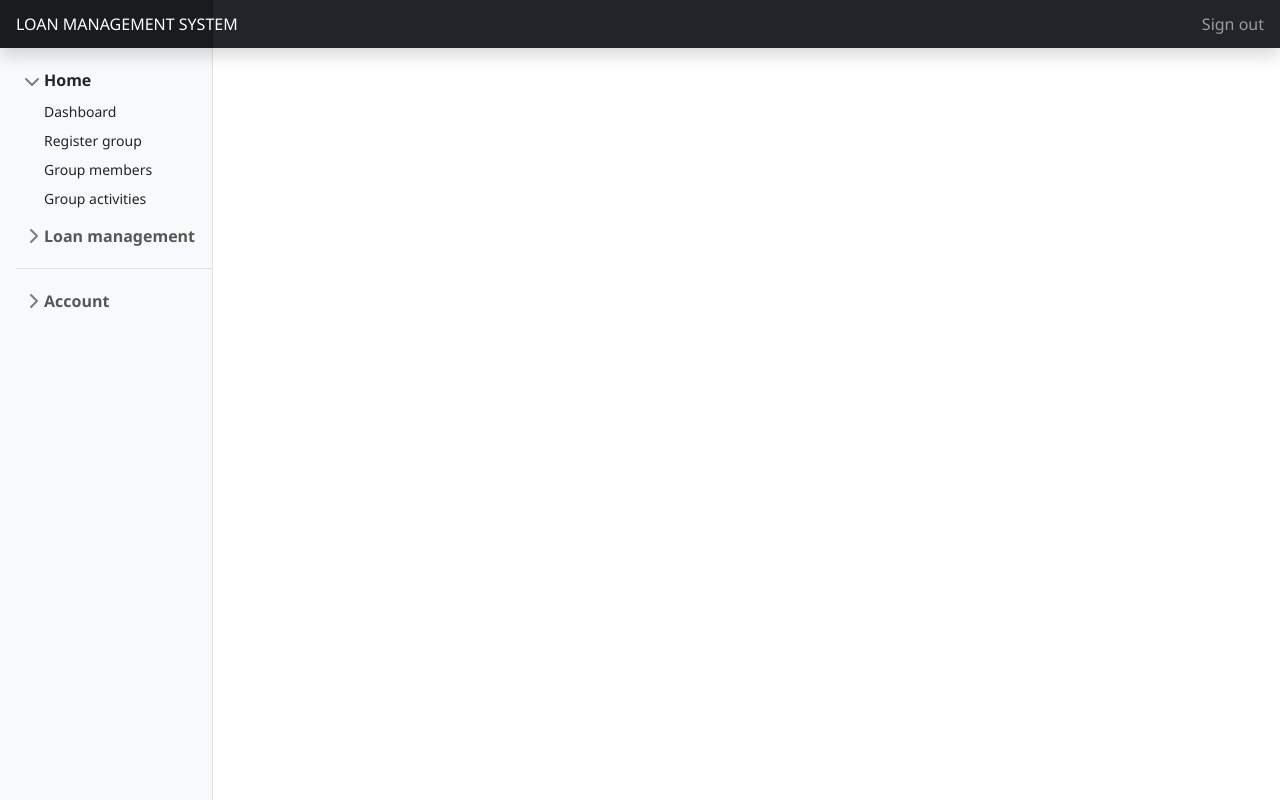
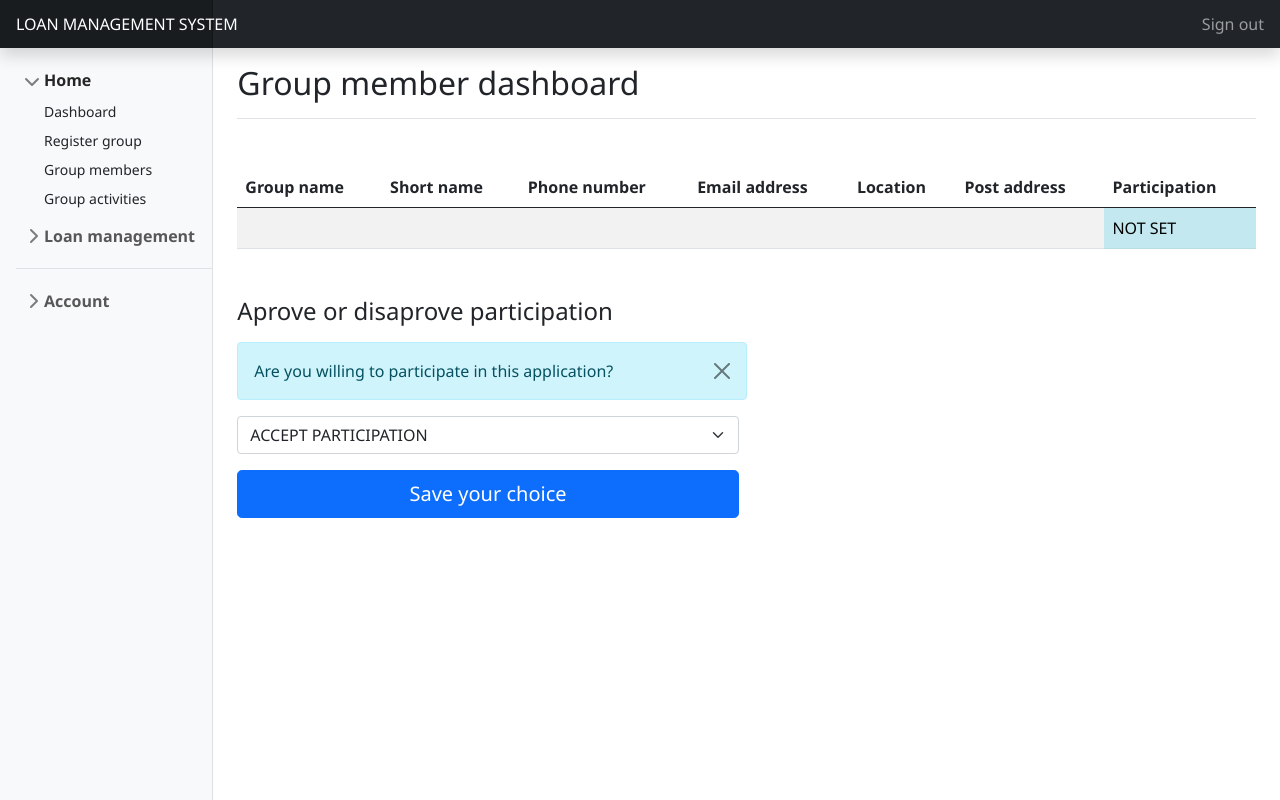
Before and after one commit to manotic/loansystem, a PHP site: page /index.php?url=member in a window 1280 px wide. Run offline with PHP 8.4, Linux system fonts and the light colour scheme; the visitor is signed in with stand-in values (Sample User, id 1); tables that the repository leaves empty or names only in its code hold one stand-in row (values such as "Sample post"); data that the repository does not hold is empty; some libraries are stand-ins or nearby versions.

Commit message:
group membmers setup complete

```diff
--- a/includes/add-group-members.php
+++ b/includes/add-group-members.php
@@ -27,8 +27,8 @@ if (isset($_GET['member_del']) && ($_GET['email'])) {
     <th scope="col">Email</th>
     <th scope="col">Phone number</th>
     <th scope="col">Position</th>
+    <th scope="col">Member status</th>
     <th scope="col">Action</th>
-    <th scope="col">Member status</th>
     </tr>
     </thead>
     <tbody>
@@ -45,6 +45,7 @@ if ($member != NULL) {
         echo '<td>'.$member[$i]['email'].'</td>';
         echo '<td>'.$member[$i]['phonenumber'].'</td>';
         echo '<td>'.$member[$i]['position'].'</td>';
+        echo '<td>'.$member[$i]['status'].'</td>';
         echo '<td><a class="badge squire-pill bg-danger" href="index.php?url=group-members&member_del='.$member[$i]['id'].'&email='.$member[$i]['email'].'">Delete</a></td>';
         echo '</tr>';
 
@@ -111,7 +112,7 @@ if ($member != NULL) {
         <option selected="">Education level</option>
         <option value="SECONDARY">SECONDARY</option>
         <option value="CERTIFICATES">CERTIFICATES</option>
-        <option value="O'LEVEL">O'LEVEL</option>
+        <option value="O LEVEL">O'LEVEL</option>
         <option value="UNIVERSITY">UNIVERSITY</option>
         </select>
     </div>
--- a/includes/includes.php
+++ b/includes/includes.php
@@ -62,6 +62,9 @@ class User extends Database
             case 'group-activities':
                 $getUrl = 'add-group-activities.php';
                 break;
+            case 'member':
+                $getUrl = 'member-dash.php';
+                break;
             default:
                 $getUrl = null;
                 break;
@@ -121,6 +124,12 @@ class User extends Database
 
         return $this->getData($groupQuery);
     }
+    public function getMemberGroup($email) {
+
+        $groupQuery = "SELECT * FROM groups WHERE groupadminid='".$email."'";
+
+        return $this->getData($groupQuery);
+    }
     public function saveMember() {
 
         $firstname = $_POST['firstname'];
@@ -146,8 +155,9 @@ class User extends Database
         } else {
 
             $sqlInsert = "INSERT INTO group_members VALUES
-            (NULL, '".$firstname."', '".$lastname."', '".$gender."', '".$email."',
-            '".$phonenumber."', '".$address."', '".$activies."', '".$position."', '".$education."', '".$password."', '".$adminemail."', 'member' )";
+            (NULL, '".$firstname."', '".$lastname."', '".$gender."', '".$email."', '".$phonenumber."', '".$address."',
+            '".$activies."', '".$position."', '".$education."', '".$password."', '".$adminemail."',
+            'member', 'NOT SET' )";
 
             mysqli_query($this->dbConnect, $sqlInsert);
 
@@ -162,6 +172,12 @@ class User extends Database
 
         return $this->getData($groupQuery);
     }
+    public function getMember() {
+
+        $groupQuery = "SELECT * FROM group_members WHERE email='".$_SESSION['email']."'";
+
+        return $this->getData($groupQuery);
+    }
     public function delGroupMember($id, $email) {
 
         $delQuery = "DELETE FROM group_members WHERE id='".$id."'";
@@ -170,6 +186,14 @@ class User extends Database
         $message = 'Member with name '.$email.' deleted successful!'; //Return message
 
         return $message;
+    }
+    public function memberSign() {
+
+        $status = $_POST['status'];
+
+        $sqlInsert = "UPDATE group_members SET status='".$status."' WHERE email='".$_SESSION['email']."'";
+
+        mysqli_query($this->dbConnect, $sqlInsert);
     }
     public function saveActivity() {
 
--- /dev/null
+++ b/includes/member-dash.php
@@ -0,0 +1,76 @@
+<?php
+
+$member = $user->getMember();
+$adminid = $member[0]['adminid'];
+$group = $user->getMemberGroup($adminid);
+
+if (isset($_POST['choice'])) {
+
+    $saveChoice = $user->memberSign();
+    header('Location:index.php?url=member');
+}
+
+?>
+<div class="d-flex justify-content-between flex-wrap flex-md-nowrap align-items-center pt-3 pb-2 mb-3 border-bottom">
+<h1 class="h2">Group member dashboard</h2>
+</div>
+<div class="form mb-5">
+<div class="form-group">
+    <?php if (isset($msg)) { ?>
+    <div class="alert alert-primary rounded-0 py-1"><?php echo @$msg; ?></div>
+    <?php } ?>
+</div>
+
+<div class="bd-example mt-5">
+<table class="table table-striped">
+    <thead>
+    <tr>
+    <!-- <th scope="col">#</th> -->
+    <th scope="col">Group name</th>
+    <th scope="col">Short name</th>
+    <th scope="col">Phone number</th>
+    <th scope="col">Email address</th>
+    <th scope="col">Location</th>
+    <th scope="col">Post address</th>
+    <th scope="col">Participation</th>
+    </tr>
+    </thead>
+    <tbody>
+<?php
+echo '<tr>';
+// echo '<th scope="row">'.$rownum.'</th>';
+echo '<td>'.@$group[0]['groupname'].'</td>';
+echo '<td>'.@$group[0]['shortname'].'</td>';
+echo '<td>'.@$group[0]['phonenumber'].'</td>';
+echo '<td>'.@$group[0]['groupemail'].'</td>';
+echo '<td>'.@$group[0]['location'].'</td>';
+echo '<td>'.@$group[0]['postaddress'].'</td>';
+echo '<td class="table-info">'.@$member[0]['status'].'</td>';
+// echo '<td><a class="badge squire-pill bg-danger" href="index.php?url=group-members&member_del='.$member[$i]['id'].'&email='.$member[$i]['email'].'">Delete</a></td>';
+echo '</tr>';
+?>
+    </tbody>
+</table>
+</div>
+<?php
+if ($member[0]['status'] == 'NOT SET') {
+?>
+<div class="form mt-5">
+    <h2 class="h4 mb-3">Aprove or disaprove participation</h2>
+</div>
+<div class="alert alert-info alert-dismissible fade show col-md-6" role="alert">
+Are you willing to participate in this application?
+          <button type="button" class="btn-close" data-bs-dismiss="alert" aria-label="Close"></button>
+        </div>
+<form method="POST" class=" row g-3">
+    <div class="col-md-6">
+        <select name="status" class="form-select form-select-md mb-3" aria-label=".form-select-md example">
+        <option value="ACCEPTED">ACCEPT PARTICIPATION</option>
+        <option value="REJECTED">REJECT PARTICIPATION</option>
+</select>
+    <button class="w-100 btn btn-lg btn-primary" type="submit" name="choice">Save your choice</button>
+</form>
+</div>
+<?php
+}
+?>
--- a/index.php
+++ b/index.php
@@ -7,7 +7,7 @@ $user->checkLogin();
   <body>
 
 <header class="navbar navbar-dark sticky-top bg-dark flex-md-nowrap p-0 shadow">
-  <a class="navbar-brand col-md-3 col-lg-2 me-0 px-3" href="index.php"><?php echo $systemName; ?></a>
+  <a class="navbar-brand col-md-3 col-lg-2 me-0 px-3" href="#"><?php echo $systemName; ?></a>
   <button class="navbar-toggler position-absolute d-md-none collapsed" type="button" data-bs-toggle="collapse" data-bs-target="#sidebarMenu" aria-controls="sidebarMenu" aria-expanded="false" aria-label="Toggle navigation">
     <span class="navbar-toggler-icon"></span>
   </button>
@@ -31,10 +31,27 @@ $user->checkLogin();
         </button>
         <div class="collapse show" id="home-collapse">
           <ul class="btn-toggle-nav list-unstyled fw-normal pb-1 small">
+<?php
+if ($_SESSION['role'] == 'user' ) {
+  ?>
             <li><a href="index.php" class="link-dark rounded">Dashboard</a></li>
             <li><a href="index.php?url=register" class="link-dark rounded">Register group</a></li>
             <li><a href="index.php?url=group-members" class="link-dark rounded">Group members</a></li>
             <li><a href="index.php?url=group-activities" class="link-dark rounded">Group activities</a></li>
+<?php
+} else if ($_SESSION['role'] == 'admin' ) {
+  ?>
+            <li><a href="index.php?url=admin" class="link-dark rounded">Dashboard</a></li>
+            <li><a href="index.php?url=register" class="link-dark rounded">Register group</a></li>
+            <li><a href="index.php?url=group-members" class="link-dark rounded">Group members</a></li>
+            <li><a href="index.php?url=group-activities" class="link-dark rounded">Group activities</a></li>
+<?php
+} else {
+  ?>
+            <li><a href="index.php?url=member" class="link-dark rounded">Dashboard</a></li>
+<?php
+}
+?>
           </ul>
         </div>
       </li>
@@ -44,7 +61,7 @@ $user->checkLogin();
         </button>
         <div class="collapse" id="dashboard-collapse">
           <ul class="btn-toggle-nav list-unstyled fw-normal pb-1 small">
-            <li><a href="#" class="link-dark rounded">Loan application</a></li>
+            <!-- <li><a href="#" class="link-dark rounded">Loan application</a></li> -->
             <li><a href="#" class="link-dark rounded">Requested loan</a></li>
           </ul>
         </div>
@@ -56,8 +73,16 @@ $user->checkLogin();
         </button>
         <div class="collapse" id="account-collapse">
           <ul class="btn-toggle-nav list-unstyled fw-normal pb-1 small">
-            <li><a href="#" class="link-dark rounded">Profile</a></li>
-            <li><a href="#" class="link-dark rounded">Settings</a></li>
+            <!-- <li><a href="#" class="link-dark rounded">Profile</a></li> -->
+<?php
+if ($_SESSION['role'] == 'member' ) {
+
+  echo '<li><a href="index.php?url=member-settings" class="link-dark rounded">Settings</a></li>';
+} else {
+
+  echo '<li><a href="index.php?url=settings" class="link-dark rounded">Settings</a></li>';
+}
+?>
             <li><a href="action.php?action=logout" class="link-dark rounded">Sign out</a></li>
           </ul>
         </div>
```
Also changed, not shown: login.php (+10 -1 lines).
